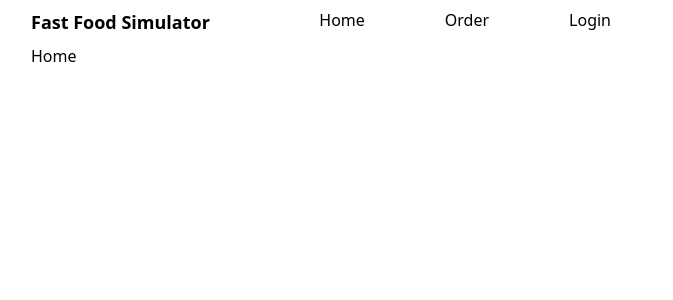
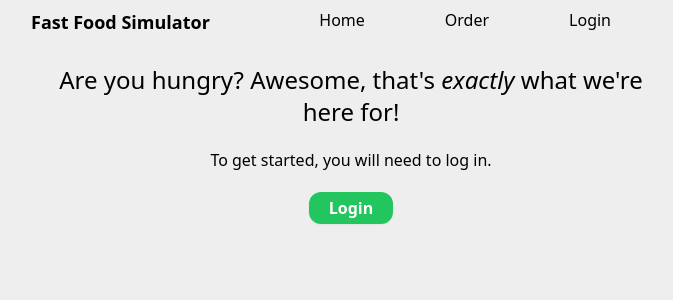
Before and after one commit to calebsmith00/fast-food-simulator, a Next.js app: page / in a window 1280 px wide. Shown: the top 300 px of the page, without its empty margins (289-962 px from the left). Built offline with nearby package versions, Linux system fonts and the light colour scheme.

Commit message:
Add button component and style overrides

```diff
--- /dev/null
+++ b/components/Utility/Button/Button.tsx
@@ -0,0 +1,27 @@
+import { useEffect, useState } from "react";
+import { ButtonStyles } from "./Styles";
+
+type ButtonClasses = "btn-primary" | "btn-fail";
+
+type ButtonProps = {
+  className?: ButtonClasses;
+  text: string;
+};
+
+export default function Button(props: ButtonProps) {
+  const [styling, setStyling] = useState<string>();
+  const { className = "btn-primary" } = props;
+
+  useEffect(() => {
+    const styles = Object.values(ButtonStyles[className]).join(" ");
+    setStyling(styles);
+  }, [className]);
+
+  return (
+    <button
+      className={`${styling} rounded-xl px-5 py-1 my-5 text-white font-semibold shadow-sm`}
+    >
+      {props.text}
+    </button>
+  );
+}
--- /dev/null
+++ b/components/Utility/Button/Styles.ts
@@ -0,0 +1,11 @@
+const ButtonStyles = {
+  "btn-primary": {
+    bgColor: "bg-green-500",
+    px: "",
+  },
+  "btn-fail": {
+    bgColor: "bg-red-500",
+  },
+};
+
+export { ButtonStyles };
--- a/pages/index.tsx
+++ b/pages/index.tsx
@@ -1,11 +1,22 @@
-import type { NextPage } from 'next'
+import type { NextPage } from "next";
+import Button from "../components/Utility/Button/Button";
 
 const Home: NextPage = () => {
   return (
-    <div>
-      <h1>Home</h1>
+    <div className="py-5 text-center">
+      <div className="text-2xl">
+        Are you hungry? Awesome, that{"'"}s{" "}
+        <span className="italic">exactly</span> what we
+        {"'"}
+        re here for!
+      </div>
+
+      <div className="py-5">
+        <div>To get started, you will need to log in.</div>
+        <Button className="btn-primary" text="Login" />
+      </div>
     </div>
-    )
-}
+  );
+};
 
-export default Home
+export default Home;
--- a/styles/globals.css
+++ b/styles/globals.css
@@ -1,3 +1,7 @@
 @tailwind base;
 @tailwind components;
 @tailwind utilities;
+
+html {
+  background: #eee;
+}
```
